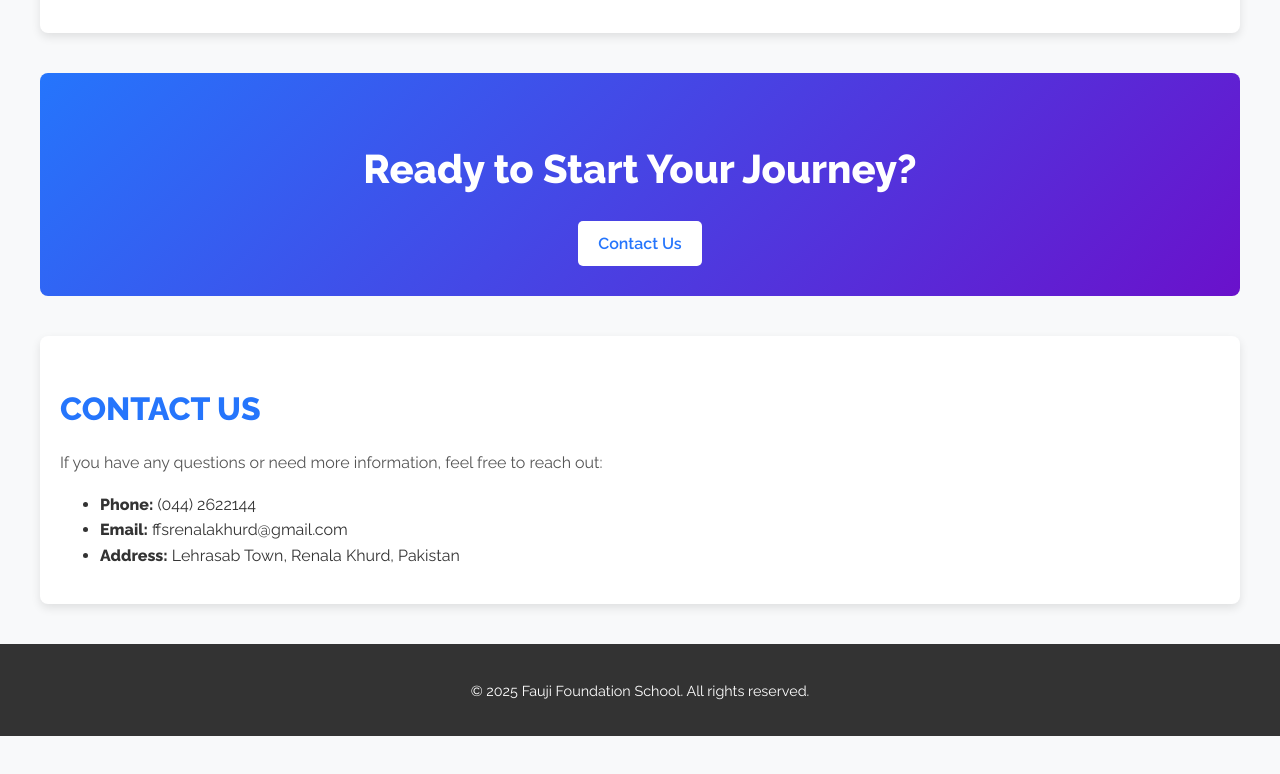
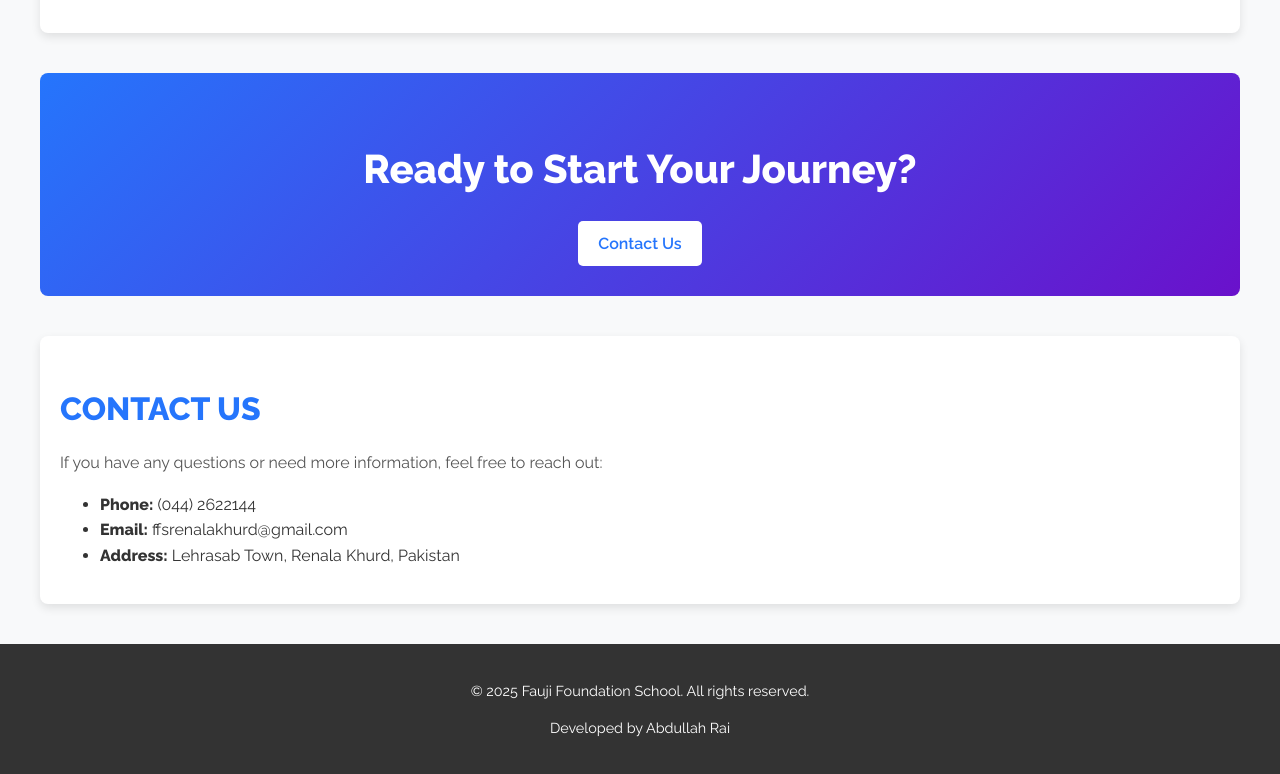
Before and after one commit to dhullarai44/faujifoundationschool, a plain HTML site: page index.html in a window 1280 px wide. Shown: the part 732-1506 px from the top of the page. Before the commit the page ends 1468 px from the top, so only its background shows below. Drawn offline with Linux system fonts and the light colour scheme.

Commit message:
Add files via upload

```diff
--- a/index.html
+++ b/index.html
@@ -172,8 +172,7 @@
         </div>
     </div>
 
-    <footer>
-        <p>&copy; 2025 Fauji Foundation School. All rights reserved.</p>
-    </footer>
-</body>
-</html>
+  <footer>
+    <p>&copy; 2025 Fauji Foundation School. All rights reserved.</p>
+    <p>Developed by Abdullah Rai</p>
+</footer>
```
